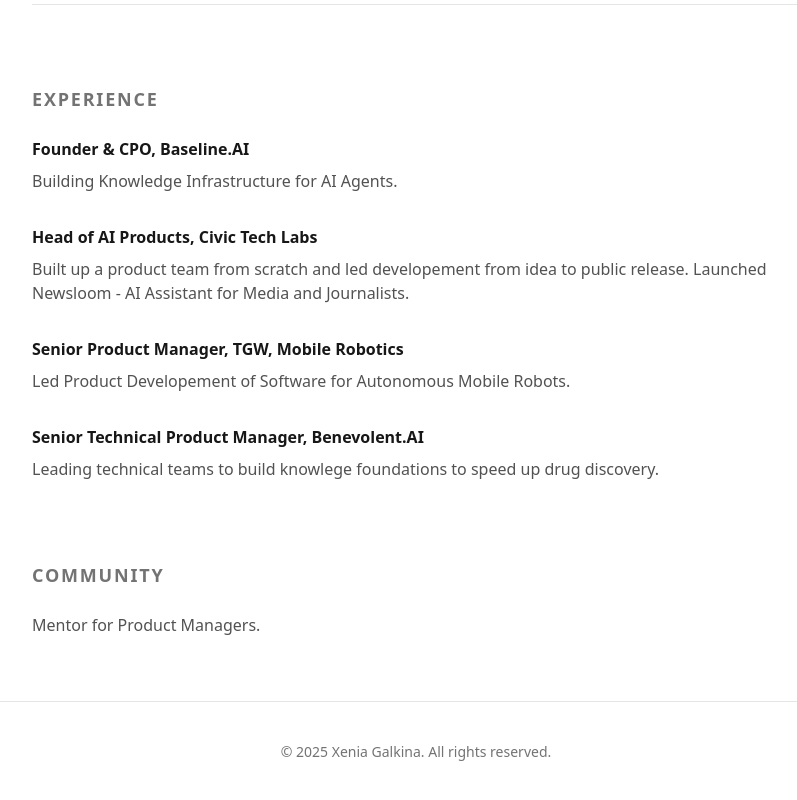
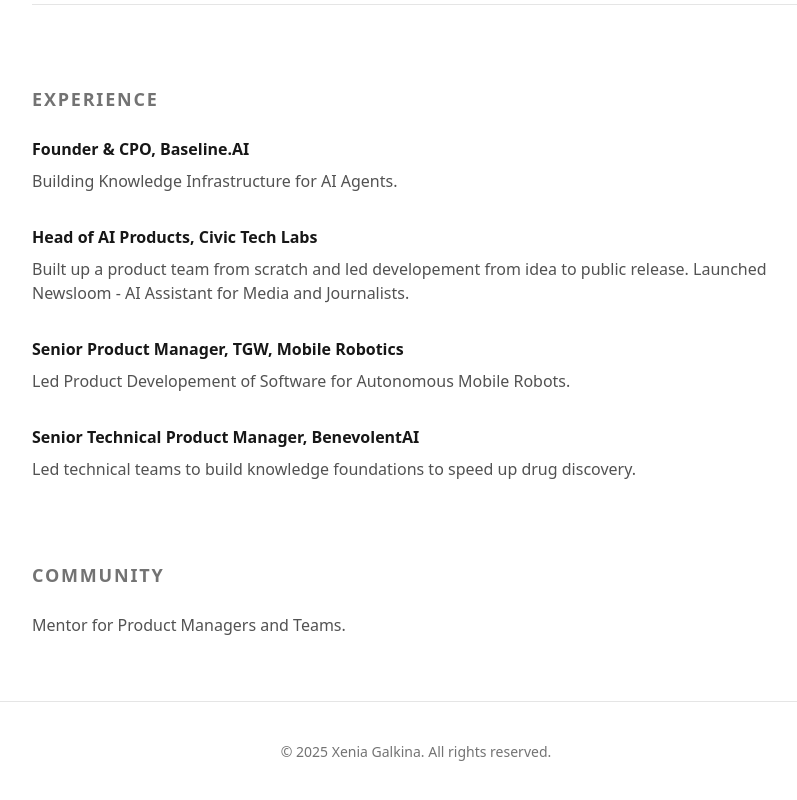
Before and after one commit to xeniagalkina/xenia-site, a React (Vite) app: page / in a window 1280 px wide. Shown: the part 884-1684 px from the top of the page, without its empty margins (224-1021 px from the left). Built offline with nearby package versions, Linux system fonts and the light colour scheme.

Commit message:
Update App.jsx

```diff
--- a/src/App.jsx
+++ b/src/App.jsx
@@ -51,7 +51,7 @@
             <div className="mt-10 border-t border-neutral-200 pt-6">
               <p className="text-sm text-neutral-500 mb-4">Previously at</p>
               <div className="flex flex-wrap items-center gap-x-10 gap-y-4 opacity-70">
-                {['BenevoletAI','Nuance Healthcare','Civic Tech Lab','Diabetes Cockpit'].map((brand) => (
+                {['BenevolentAI','Nuance Healthcare','Civic Tech Lab','Diabetes Cockpit'].map((brand) => (
                   <span key={brand} className="text-neutral-500 text-sm sm:text-base font-medium tracking-wide">{brand}</span>
                 ))}
               </div>
@@ -88,15 +88,15 @@
               <p className="mt-2 text-neutral-600">Led Product Developement of Software for Autonomous Mobile Robots.</p>
             </div>
             <div>
-              <h3 className="font-semibold">Senior Technical Product Manager, Benevolent.AI</h3>
-              <p className="mt-2 text-neutral-600">Leading technical teams to build knowlege foundations to speed up drug discovery.</p>
+              <h3 className="font-semibold">Senior Technical Product Manager, BenevolentAI</h3>
+              <p className="mt-2 text-neutral-600">Led technical teams to build knowledge foundations to speed up drug discovery.</p>
             </div>
           </div>
         </section>
 
         <section className="mx-auto max-w-3xl mt-16 sm:mt-20 mb-16">
           <h2 className="text-lg font-semibold text-neutral-500 tracking-widest mb-6">COMMUNITY</h2>
-          <p className="text-neutral-600">Mentor for Product Managers.</p>
+          <p className="text-neutral-600">Mentor for Product Managers and Teams.</p>
         </section>
 
         <footer className="py-10 text-center text-sm text-neutral-500 border-t border-neutral-200">
```
